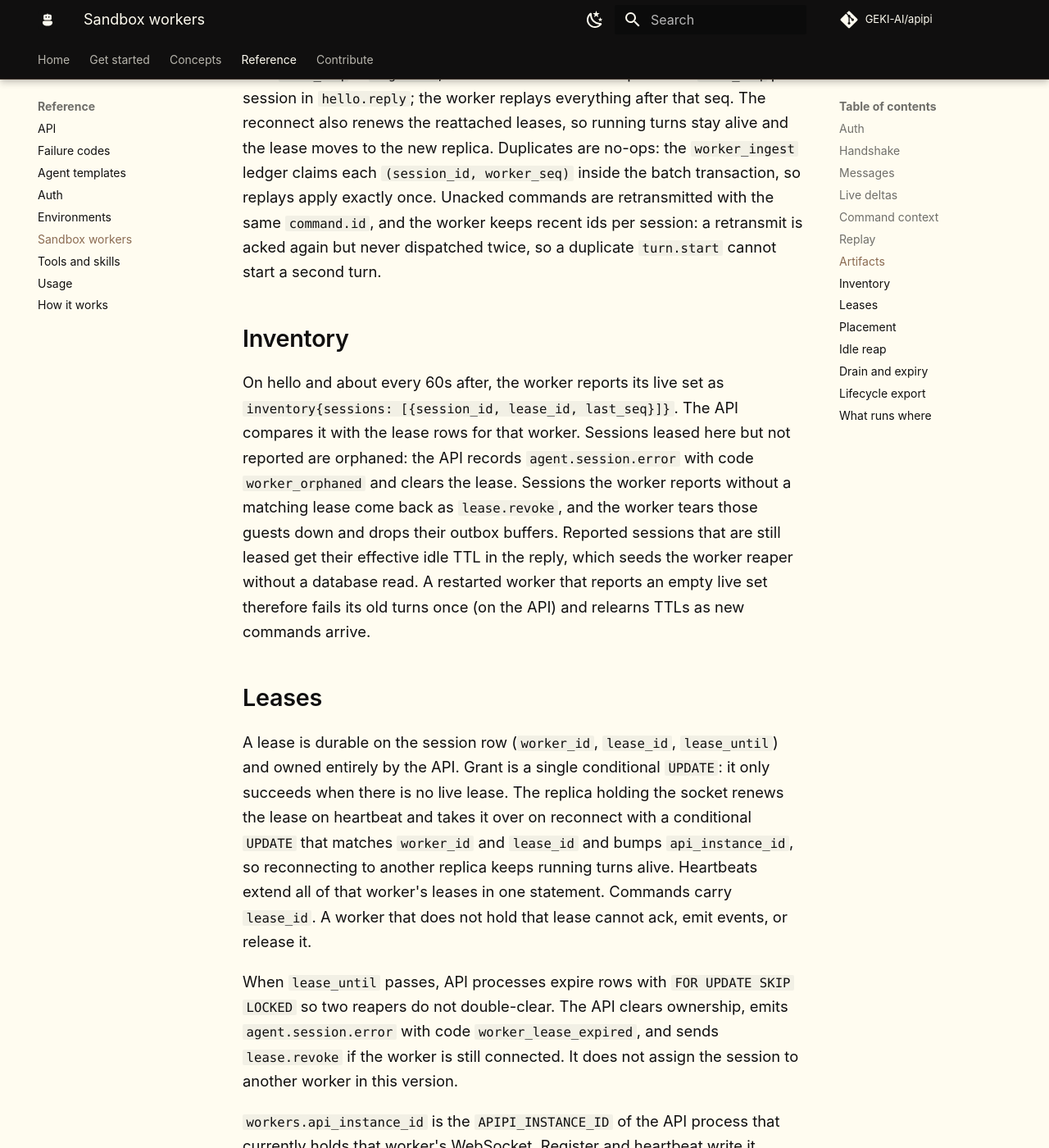
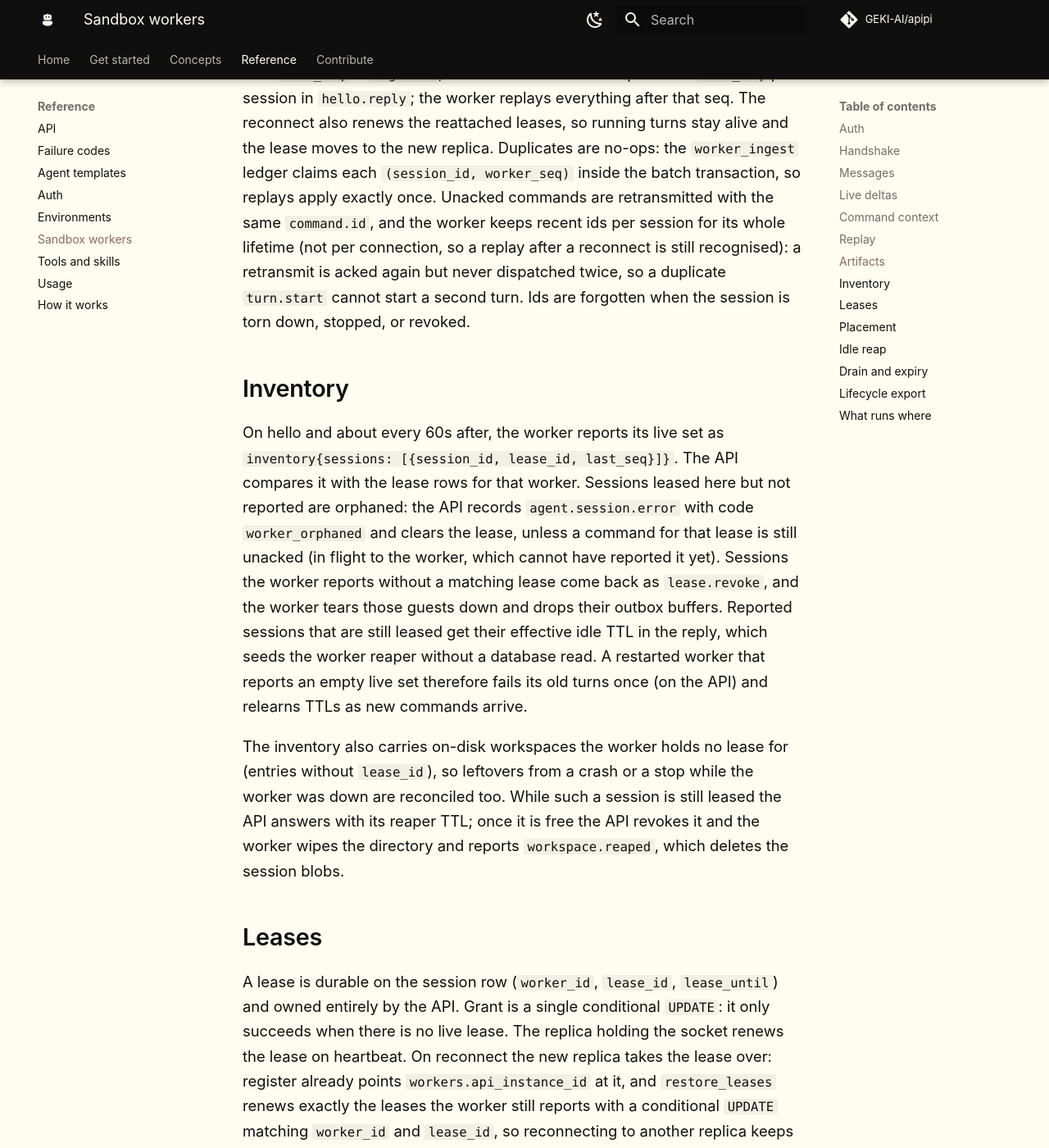
Before and after one commit to GEKI-AI/apipi, an MkDocs documentation site: the page built from docs/workers.md, in a window 1280 px wide and 1400 px high, scrolled down 10860 px. Shown: the whole window at 82% size. Built offline with MkDocs 1.6.1 and Material for MkDocs 9.7.7, drawn with Linux system fonts in a browser that asks for light colours; comment, search, counter and statistics services are not loaded; some of the changed text lies outside the part shown.

Commit message:
Drop dead note_identity; document takeover, grace, unleased inventory (review #469)

```diff
--- a/docs/workers.md
+++ b/docs/workers.md
@@ -334,8 +334,11 @@ to the new replica. Duplicates are no-ops: the
 the batch transaction, so replays apply exactly once. Unacked
 commands are retransmitted
 with the same `command.id`, and the worker keeps recent ids per
-session: a retransmit is acked again but never dispatched twice, so
-a duplicate `turn.start` cannot start a second turn.
+session for its whole lifetime (not per connection, so a replay after
+a reconnect is still recognised): a retransmit is acked again but
+never dispatched twice, so
+a duplicate `turn.start` cannot start a second turn. Ids are forgotten
+when the session is torn down, stopped, or revoked.
 
 ## Inventory
 
@@ -344,7 +347,9 @@ as `inventory{sessions: [{session_id, lease_id, last_seq}]}`. The API
 compares it with the lease rows for that worker. Sessions leased
 here but not reported are orphaned: the API records
 `agent.session.error` with code `worker_orphaned` and clears the
-lease. Sessions the worker reports without a matching lease come
+lease, unless a command for that lease is still unacked (in flight
+to the worker, which cannot have reported it yet). Sessions the worker
+reports without a matching lease come
 back as `lease.revoke`, and the worker tears those guests down and
 drops their outbox buffers. Reported sessions that are still leased
 get their effective idle TTL in the reply, which seeds the worker
@@ -352,16 +357,25 @@ reaper without a database read. A restarted worker that reports an
 empty live set therefore fails its old turns once (on the API) and
 relearns TTLs as new commands arrive.
 
+The inventory also carries on-disk workspaces the worker holds no
+lease for (entries without `lease_id`), so leftovers from a crash or
+a stop while the worker was down are reconciled too. While such a
+session is still leased the API answers with its reaper TTL; once it
+is free the API revokes it and the worker wipes the directory and
+reports `workspace.reaped`, which deletes the session blobs.
+
 ## Leases
 
 A lease is durable on the session row (`worker_id`, `lease_id`,
 `lease_until`) and owned entirely by the API. Grant is a single
 conditional `UPDATE`: it only
 succeeds when there is no live lease. The replica holding the socket
-renews the lease on heartbeat and takes it over on reconnect with a
-conditional `UPDATE` that matches `worker_id` and `lease_id` and
-bumps `api_instance_id`, so reconnecting to another replica keeps
-running turns alive. Heartbeats extend all of that
+renews the lease on heartbeat. On reconnect the new replica takes the
+lease over: register already points `workers.api_instance_id` at it,
+and `restore_leases` renews exactly the leases the worker still
+reports with a conditional `UPDATE` matching `worker_id` and
+`lease_id`, so reconnecting to another replica keeps running turns
+alive without touching leases granted elsewhere. Heartbeats extend all of that
 worker's leases in one statement. Commands carry `lease_id`. A worker
 that does not hold that lease cannot ack, emit events, or release it.
 
```
Also changed, not shown: CHANGELOG.md (+17 -0 lines), 1 other file.
